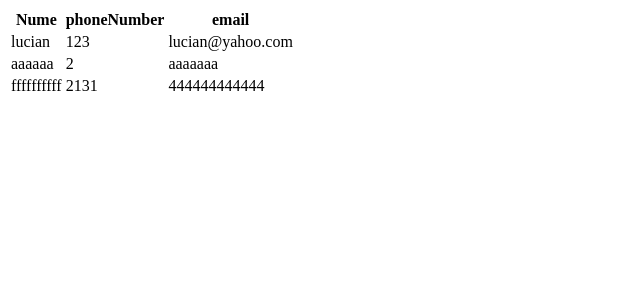
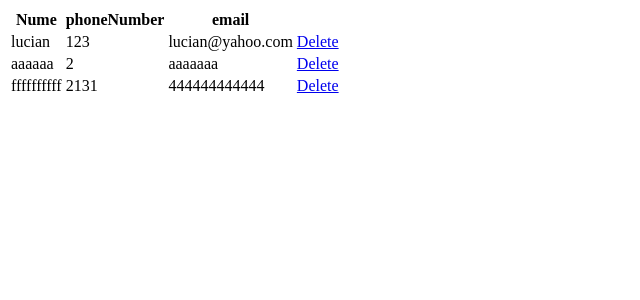
Before and after one commit to luciancristian/boardgames, a Django app: page /main/persons/ in a window 1280 px wide. Shown: the top 300 px of the page, without its empty margins (0-640 px from the left). Run offline with Django 3.2, Linux system fonts and the light colour scheme; data comes from the database, SQL or seed files in the repository; both versions use the stored data as it was after the commit.

Commit message:
delete one person

```diff
--- a/main/templates/main/persons.html
+++ b/main/templates/main/persons.html
@@ -12,7 +12,8 @@
     {% for person in persons %}
     <tr><td>{{person.nume}}</td>
         <td>{{person.phonenumber}}</td>
-        <td>{{person.mail}}</td> </tr>
+        <td>{{person.mail}}</td>
+        <td><a href="deleteperson/{{person.id}}">Delete</a></td></tr>
     {% endfor %}
 </table>
 </body>
--- a/main/urls.py
+++ b/main/urls.py
@@ -12,4 +12,5 @@ urlpatterns = [
     path('formular_submit/', views.formular_submit, name="formular_submit"),
     path('person/', views.person, name='person'),
     path('persons/', views.persons, name='persons'),
+    url(r'deleteperson/(?P<id>\d+)/$', views.deleteperson, name = 'deleteperson')
 ]
--- a/main/views.py
+++ b/main/views.py
@@ -15,6 +15,12 @@ def formular_submit(request):
 def persons(request):
     persons = Person.objects.all()
     return render(request, "main/persons.html", {'persons': persons})
+
+def deleteperson(request, id):
+    print (id)
+    Person.objects.all().filter(pk=int(id)).delete()
+    persons = Person.objects.all()
+    return render(request, 'main/persons.html', {'persons': persons})
 
 
 
```
Also changed, not shown: db.sqlite3, main/forms.py (line endings or trailing spaces).
